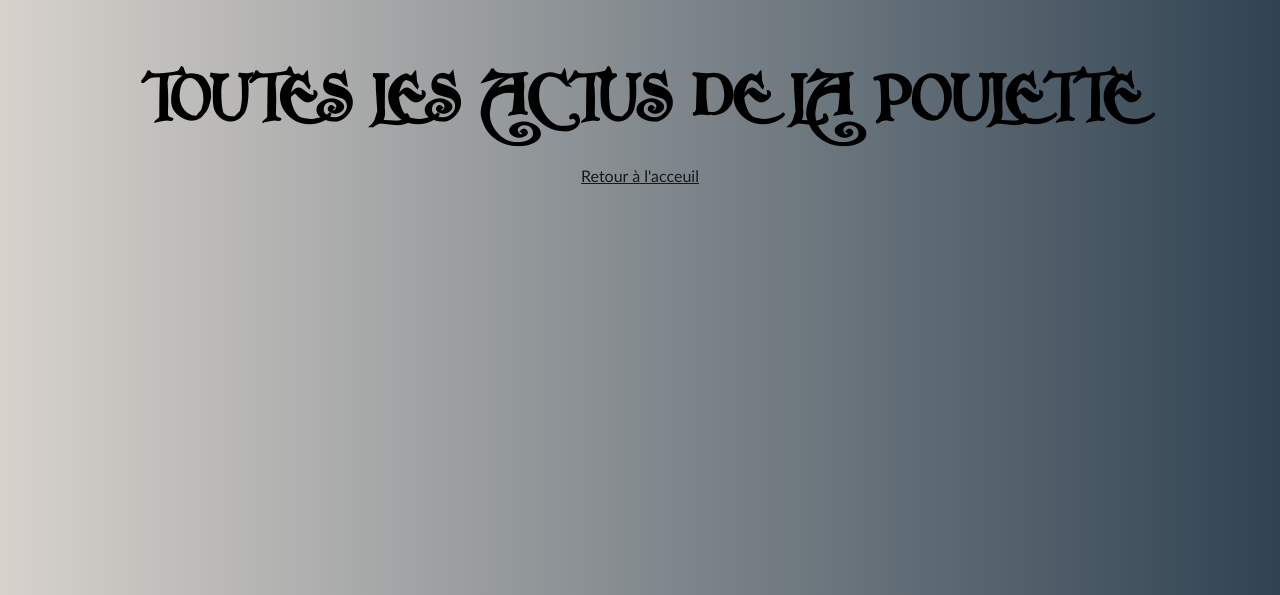
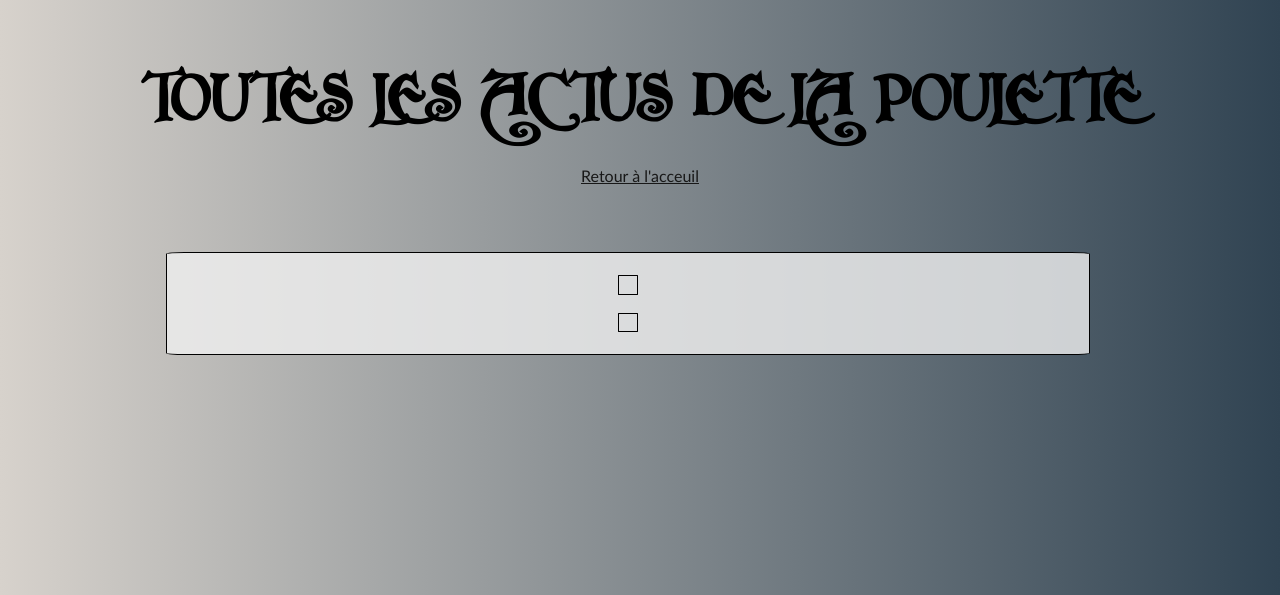
Before and after one commit to Jubdw/P5, a PHP site: page /index.php?action=listNews&page=1 in a window 1280 px wide. Shown: the part 70-665 px from the top of the page. Run offline with PHP 8.4, Linux system fonts and the light colour scheme; data that the repository does not hold is empty.

Commit message:
Maj style.css

```diff
--- a/public/css/style.css
+++ b/public/css/style.css
@@ -174,6 +174,30 @@
     text-decoration-line: underline;
     color: rgb(55,55,55);
 }
+
+/* ------ PAGINATION ------ */
+.paging
+{
+    display: flex;
+    flex-direction: row;
+    align-items: center;
+    padding: 1%;
+    margin: 1%;
+    border: 1px solid black;
+    border-radius: 2%;
+}
+
+.current-page, .other-pages
+{
+    font-weight: bold;
+    margin: 0 2px;
+}
+.other-pages
+{
+    text-decoration: underline;
+}
+
+
 /* ------ HOME VIEW ------ */
 .home-news
 {
@@ -205,10 +229,48 @@
     background-color: rgba(250,250,250, 0.8);
     font-size: 1em;
 }
+
+/* ------ LISTNEWS + NEWS VIEW ------ */
+.news
+{
+    width: 70%;
+    margin: 8px 13%;
+    padding: 1%;
+    border: 1px solid black;
+    border-radius: 2%;
+    background-color: rgba(240,240,240, 0.8);
+    font-size: 1.1em;
+}
+.news em
+{
+    font-size: 0.9em;
+}
+.news-post
+{
+    border-radius: 1px;
+}
+.news-title
+{
+    text-align: center;
+}
 .news-title a
 {
     font-family: 'folkard_';
     color: black;
+}
+.list-news
+{
+    width: 70%;
+    margin: 2px 13%;
+    padding: 1%;
+    border: 1px solid black;
+    border-radius: 2%;
+    background-color: rgba(240,240,240, 0.8);
+    display: flex;
+    flex-direction: column;
+    justify-content: center;
+    align-items: center;
+    text-align: center;
 }
 /* ------ ERROR VIEW ------ */
 
```
